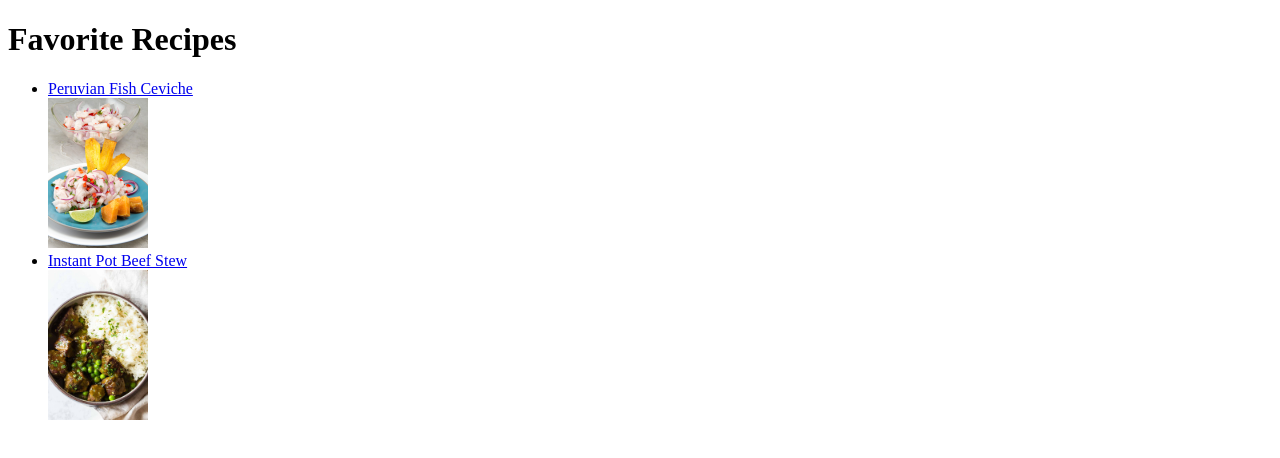
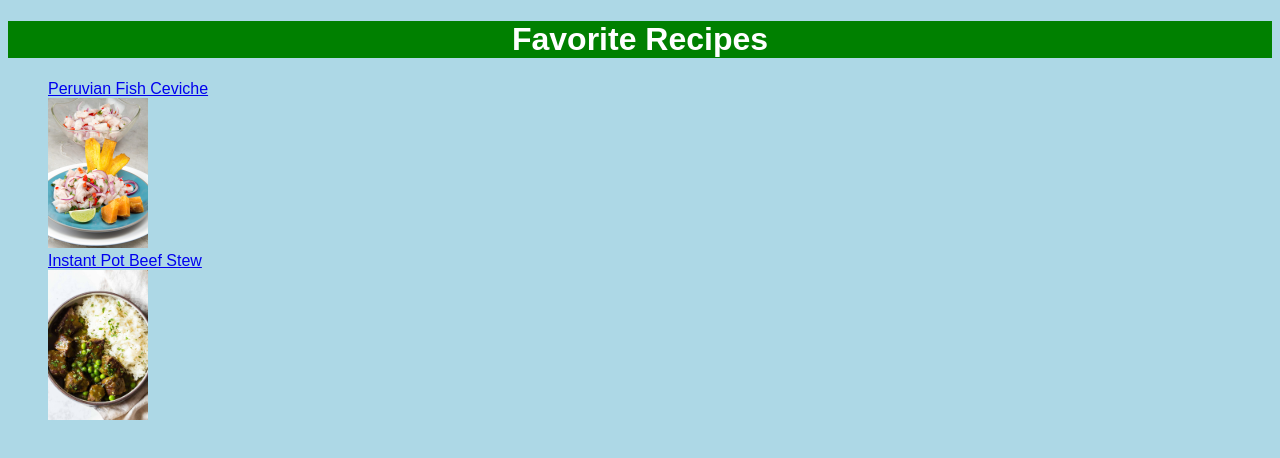
Before and after one commit to DragoTX8/odin-recipes, a plain HTML site: page index.html in a window 1280 px wide. Drawn offline with Linux system fonts and the light colour scheme.

Commit message:
Added simple CSS

```diff
--- /dev/null
+++ b/images/Recipes_files/styles.css
@@ -0,0 +1,18 @@
+body {
+    font-family: Arial, Helvetica, sans-serif;
+}
+
+* {
+    background-color: lightblue;
+}
+
+h1 {
+    background-color: green;
+    text-align: center;
+    color: white;
+    font-family: fantasy;
+}
+
+.recipe {
+    text-decoration: none;
+}
--- a/index.html
+++ b/index.html
@@ -4,13 +4,15 @@
     <meta charset="UTF-8">
     <meta name="viewport" content="width=device-width, initial-scale=1.0">
     <title>Recipes</title>
+    <link rel="stylesheet" href="styles.css">
 </head>
+
 <body>
    <h1>Favorite Recipes</h1>
    <ul>
-        <li><a href="./recipes/ceviche.html">Peruvian Fish Ceviche</a></li>
+        <div class="recipe"><a href="./recipes/ceviche.html">Peruvian Fish Ceviche</a></div>
         <a href="./recipes/ceviche.html"><img src="./images/ceviche.jpg" height="150"></a>
-        <li><a href="./recipes/beef-stew.html">Instant Pot Beef Stew</a></li>
+        <div class="recipe"><a href="./recipes/beef-stew.html">Instant Pot Beef Stew</a></div>
         <a href=".//recipes/beef-stew.html"><img src="./images/beef-stew.jpg" height="150"></a>
 
     </ul>
--- /dev/null
+++ b/styles.css
@@ -0,0 +1,18 @@
+body {
+    font-family: Arial, Helvetica, sans-serif;
+}
+
+* {
+    background-color: lightblue;
+}
+
+h1 {
+    background-color: green;
+    text-align: center;
+    color: white;
+    font-family: fantasy;
+}
+
+.recipe {
+    text-decoration: none;
+}
```
Also changed, not shown: images/Recipes.html (added, +20 -0 lines), recipes/beef-stew.html (+2 -1 lines), recipes/ceviche.html (+1 -0 lines), images/Recipes_files/beef-stew.jpg (added), images/Recipes_files/ceviche.jpg (added), 1 other file.
